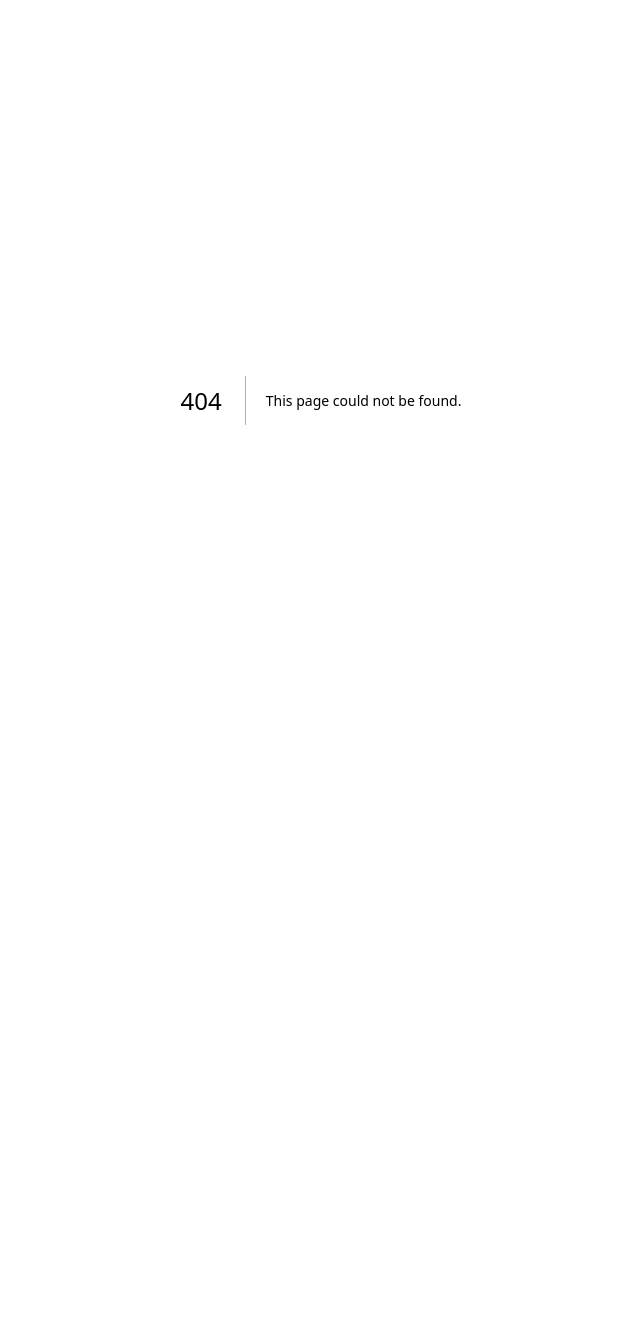
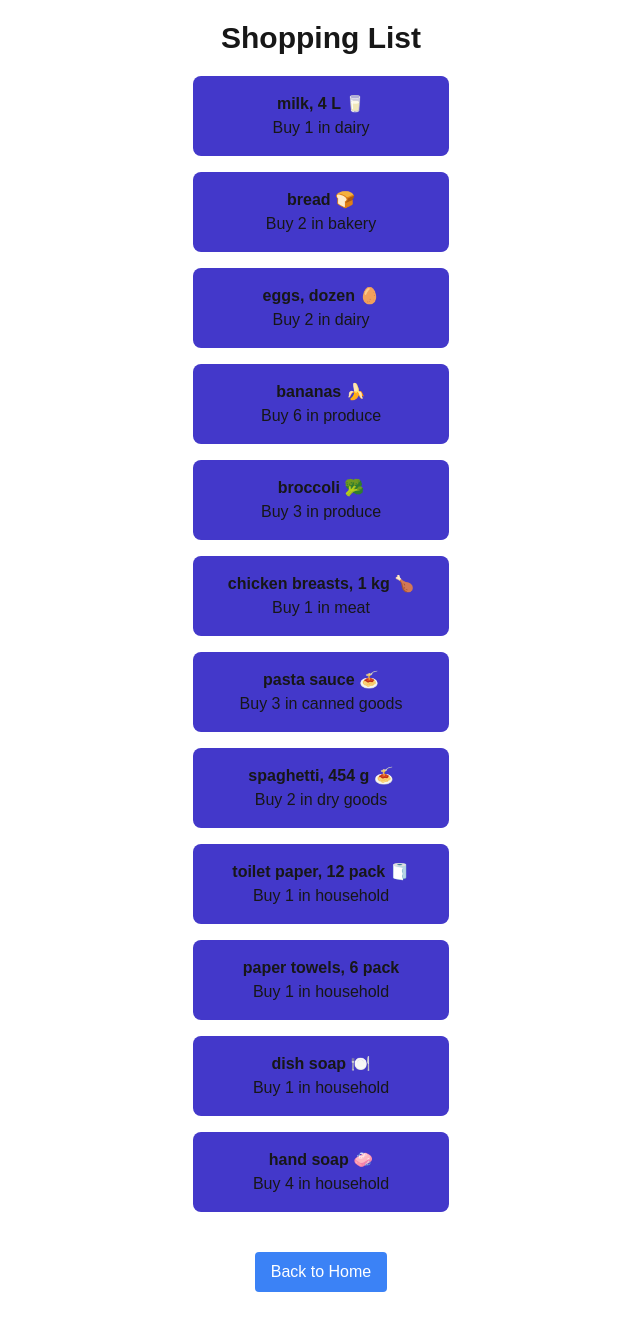
Before and after one commit to augusto-barros/cprg306-assignments, a Next.js app: page /week-3 in a window 1280 px wide. Before the commit this address had no page. Shown: the whole page, without its empty margins (319-959 px from the left). Before the commit the page ends 800 px from the top, so only its background shows below. Built offline with nearby package versions, Linux system fonts and the light colour scheme.

Commit message:
Assignment Week 3 posted
Shopping list with Tailwind CSS styling and button to return to homepage.

```diff
--- a/app/layout.js
+++ b/app/layout.js
@@ -13,8 +13,8 @@ const geistMono = localFont({
 });
 
 export const metadata = {
-  title: "Create Next App",
-  description: "Generated by create next app",
+  title: "Shopping List",
+  description: "A shopping list in React",
 };
 
 export default function RootLayout({ children }) {
--- a/app/page.js
+++ b/app/page.js
@@ -5,7 +5,8 @@ export default function Page() {
   return (
     <main>
       <h1>CPRG 306: Web Development 2 - Assignments</h1>
-      <li><Link href="/week-2">Week 2</Link></li>
+      <li><Link href="week-2">Week 2</Link></li>
+      <li><Link href="week-3">Week 3</Link></li>
     </main>
   );
 }
--- /dev/null
+++ b/app/week-3/item-list.js
@@ -0,0 +1,96 @@
+import Item from "./item.js";
+
+// A list of items to be used in the shopping list app
+function ItemList() {
+
+const item1 = {
+    name: "milk, 4 L 🥛",
+    quantity: 1,
+    category: "dairy",
+  };
+
+  const item2 = {
+    name: "bread 🍞",
+    quantity: 2,
+    category: "bakery",
+  };
+
+  const item3 = {
+    name: "eggs, dozen 🥚",
+    quantity: 2,
+    category: "dairy",
+  };
+
+  const item4 = {
+    name: "bananas 🍌",
+    quantity: 6,
+    category: "produce",
+  };
+
+  const item5 = {
+    name: "broccoli 🥦",
+    quantity: 3,
+    category: "produce",
+  };
+
+  const item6 = {
+    name: "chicken breasts, 1 kg 🍗",
+    quantity: 1,
+    category: "meat",
+  };
+
+  const item7 = {
+    name: "pasta sauce 🍝",
+    quantity: 3,
+    category: "canned goods",
+  };
+
+  const item8 = {
+    name: "spaghetti, 454 g 🍝",
+    quantity: 2,
+    category: "dry goods",
+  };
+
+  const item9 = {
+    name: "toilet paper, 12 pack 🧻",
+    quantity: 1,
+    category: "household",
+  };
+
+  const item10 = {
+    name: "paper towels, 6 pack",
+    quantity: 1,
+    category: "household",
+  };
+
+  const item11 = {
+    name: "dish soap 🍽️",
+    quantity: 1,
+    category: "household",
+  };
+
+  const item12 = {
+    name: "hand soap 🧼",
+    quantity: 4,
+    category: "household",
+  };
+
+return (
+    <ul className = "space-y-4">
+        <Item {...item1} />
+        <Item {...item2} />
+        <Item {...item3} />
+        <Item {...item4} />
+        <Item {...item5} />
+        <Item {...item6} />
+        <Item {...item7} />
+        <Item {...item8} />
+        <Item {...item9} />
+        <Item {...item10} />
+        <Item {...item11} />
+        <Item {...item12} />
+    </ul>
+);
+}
+
+export default ItemList;
--- /dev/null
+++ b/app/week-3/item.js
@@ -0,0 +1,12 @@
+
+// Item component
+const Item = ({ name, quantity, category }) => {
+    return (
+        <li className="bg-indigo-700 p-4 w-64 mx-auto rounded-lg flex flex-col items-center">
+            <p className="font-bold">{name}</p>
+            <p>Buy {quantity} in {category}</p>
+        </li>
+    );
+}
+
+export default Item;
--- /dev/null
+++ b/app/week-3/page.js
@@ -0,0 +1,17 @@
+"use client"
+import ItemList from './item-list';
+
+export default function Page() {
+    return (
+            <main>
+            <h1 className="text-3xl font-bold m-5 text-center">Shopping List</h1>
+            <ItemList/>
+
+            <button
+            className="px-4 py-2 m-auto text-white bg-blue-500 rounded hover:bg-blue-600 mt-10 flex flex-col items-center mb-10"
+            onClick={() => window.location.href = './'}>
+        Back to Home
+      </button>
+    </main>
+    );
+}
```
